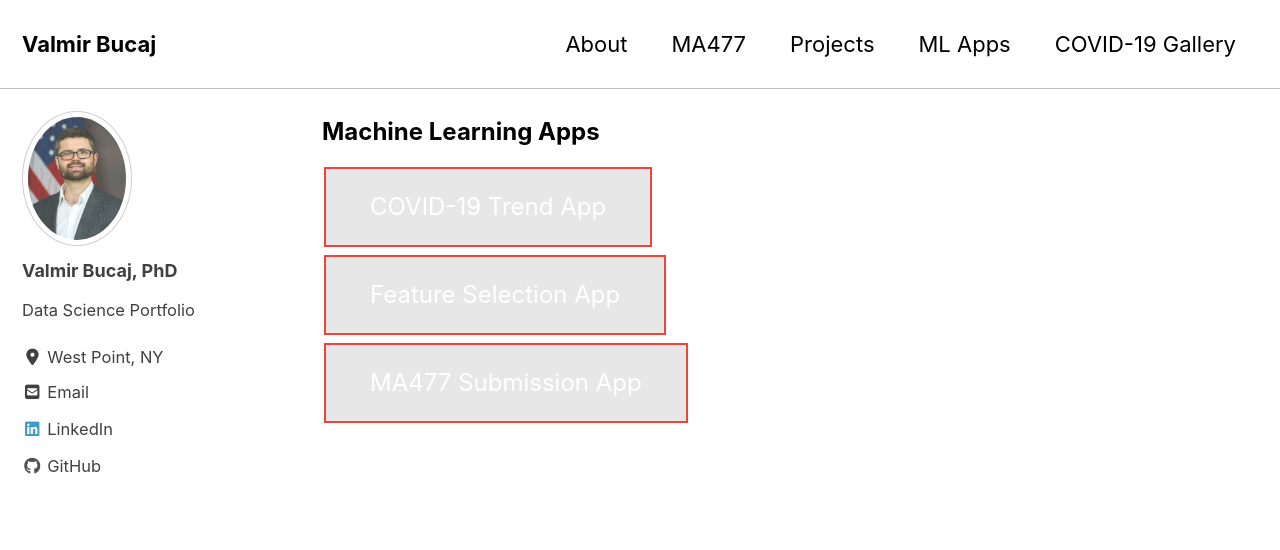
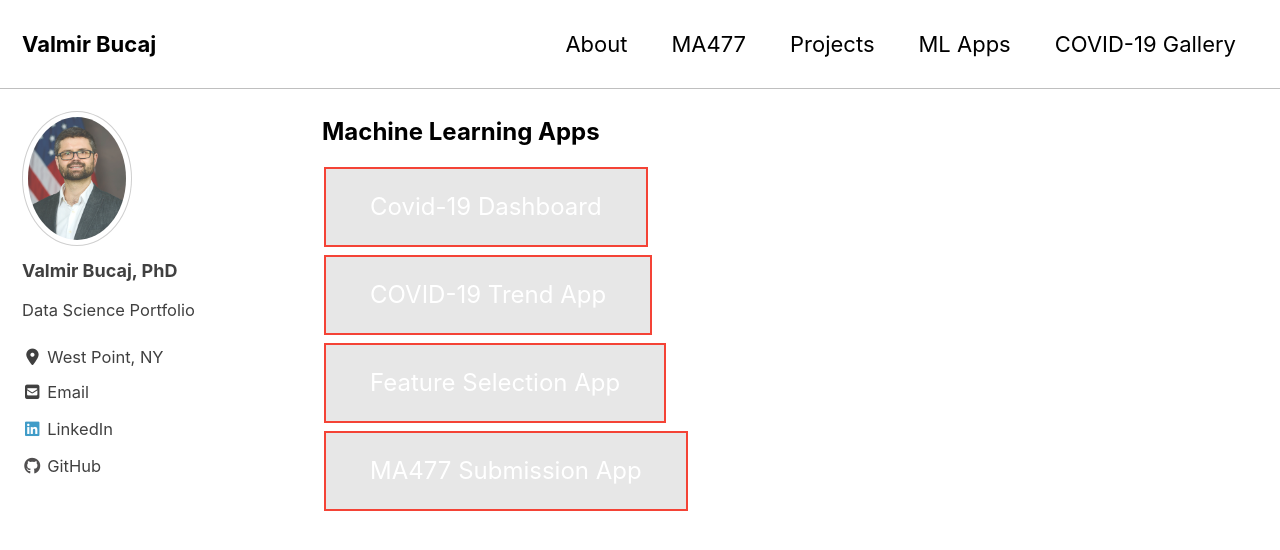
Before and after one commit to vbucaj/vbucaj.github.io, a Jekyll site: the page built from _pages/Apps.md, in a window 1280 px wide and 900 px high. Shown: the top 550 px of the window. Built offline with Jekyll 4.4.1, drawn with Linux system fonts in a browser that asks for light colours; cached includes are drawn as plain includes; nearby versions of some CDN libraries.

Commit message:
cov19 dashboard

```diff
--- a/_pages/Apps.md
+++ b/_pages/Apps.md
@@ -7,6 +7,27 @@
 
 
 <html>
+
+   <head>
+      <title>Covid-19 Dashboard</title>
+      <style>
+         .button {
+         background-color:#e7e7e7;
+         border: 2px solid #f44336;
+         color: white;
+         padding: 20px 44px;
+         text-align: center;
+         text-decoration: none;
+         display: inline-block;
+         font-size: 24px;
+         margin: 4px 2px;
+         cursor: pointer;
+         }
+      </style>
+   </head>
+   <body>
+      <a href="https://cov-19dashboard.herokuapp.com/" class="button" target='_blank' >Covid-19 Dashboard</a>
+   </body>
 
   <head>
       <title>Feature Selection App</title>
```
